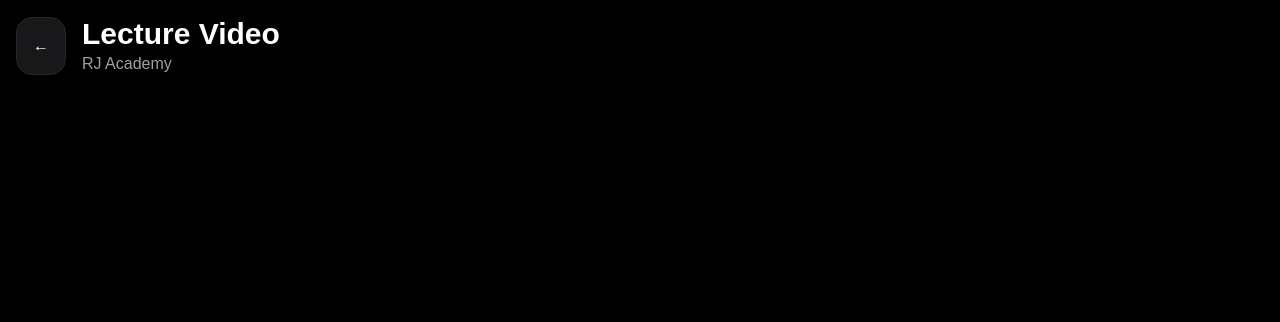
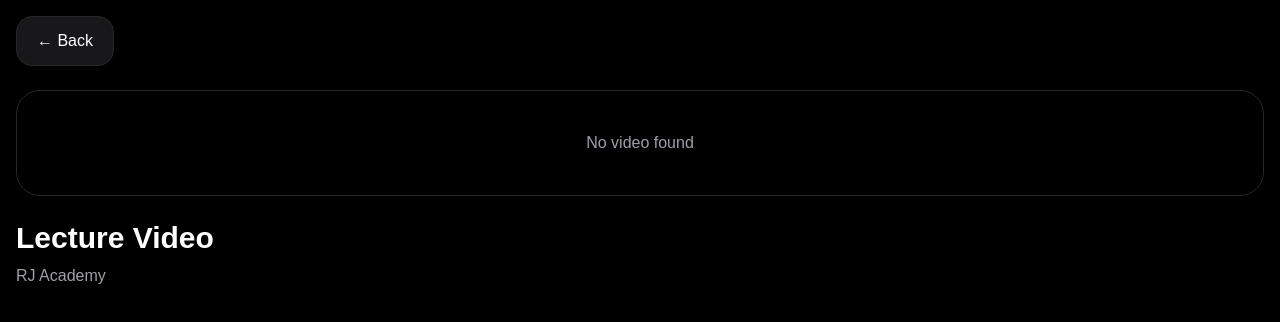
Before and after one commit to RajendraJakhar/rj-academy, a Next.js app: page /player in a window 1280 px wide. Shown: the top 322 px of the page. Built offline with nearby package versions, Linux system fonts and the light colour scheme.

Commit message:
final fix

```diff
--- a/src/app/chapters/page.tsx
+++ b/src/app/chapters/page.tsx
@@ -1,12 +1,11 @@
 "use client"
 
-import { useEffect, useState } from "react"
+import { Suspense, useEffect, useState } from "react"
 import { useRouter, useSearchParams } from "next/navigation"
 import Link from "next/link"
 import { supabase } from "@/lib/supabase"
 
-export default function ChaptersPage() {
-
+function ChaptersContent() {
   const router = useRouter()
   const searchParams = useSearchParams()
 
@@ -38,9 +37,7 @@ export default function ChaptersPage() {
   return (
     <main className="min-h-screen bg-black text-white p-4">
 
-      {/* Header */}
       <div className="flex items-center gap-4">
-
         <button
           className="bg-zinc-900 border border-zinc-800 p-4 rounded-2xl"
           onClick={() => router.back()}
@@ -49,7 +46,6 @@ export default function ChaptersPage() {
         </button>
 
         <div>
-
           <h1 className="text-4xl font-bold">
             {subjectName} Chapters
           </h1>
@@ -57,27 +53,20 @@ export default function ChaptersPage() {
           <p className="text-purple-400 tracking-[4px] mt-1">
             {courseName}
           </p>
-
         </div>
-
       </div>
 
-      {/* Chapters */}
       <div className="mt-10 space-y-5">
-
         {chapters.map((item) => (
-
           <Link
             href={`/lectures?course=${courseName}&subject=${subjectName}&chapter=${item.chapter}`}
             key={item.id}
           >
-
             <div className="bg-zinc-900 border border-zinc-800 rounded-3xl p-6 hover:border-purple-500 transition-all">
 
               <div className="flex items-center justify-between">
 
                 <div>
-
                   <h2 className="text-2xl font-bold">
                     {item.chapter}
                   </h2>
@@ -85,7 +74,6 @@ export default function ChaptersPage() {
                   <p className="text-zinc-400 mt-2">
                     Explore Lectures
                   </p>
-
                 </div>
 
                 <div className="text-4xl text-zinc-500">
@@ -95,13 +83,18 @@ export default function ChaptersPage() {
               </div>
 
             </div>
-
           </Link>
-
         ))}
-
       </div>
 
     </main>
   )
 }
+
+export default function ChaptersPage() {
+  return (
+    <Suspense fallback={<div className="text-white p-10">Loading...</div>}>
+      <ChaptersContent />
+    </Suspense>
+  )
+}
--- a/src/app/lectures/page.tsx
+++ b/src/app/lectures/page.tsx
@@ -1,12 +1,11 @@
 "use client"
 
-import { useEffect, useState } from "react"
+import { Suspense, useEffect, useState } from "react"
 import Link from "next/link"
 import { useRouter, useSearchParams } from "next/navigation"
 import { supabase } from "@/lib/supabase"
 
-export default function LecturesPage() {
-
+function LecturesContent() {
   const router = useRouter()
   const searchParams = useSearchParams()
 
@@ -27,18 +26,14 @@ export default function LecturesPage() {
     const { data, error } = await supabase
       .from("lectures")
       .select("*")
+      .eq("course", courseName)
+      .eq("subject", subjectName)
+      .eq("chapter", chapterName)
 
     if (error) {
       console.log(error)
     } else {
-
-      const filtered = data.filter((item) =>
-        item.course?.includes(courseName || "") &&
-        item.subject?.includes(subjectName || "") &&
-        item.chapter?.includes(chapterName || "")
-      )
-
-      setLectures(filtered)
+      setLectures(data)
     }
   }
 
@@ -90,7 +85,6 @@ export default function LecturesPage() {
             className="bg-zinc-900 border border-zinc-800 rounded-3xl overflow-hidden"
           >
 
-            {/* Thumbnail */}
             <div className="relative">
 
               <img
@@ -99,23 +93,18 @@ export default function LecturesPage() {
                 className="w-full h-56 object-cover"
               />
 
-              {/* Play Button */}
               <div className="absolute inset-0 flex items-center justify-center">
-
                 <div className="w-20 h-20 rounded-full bg-purple-600 flex items-center justify-center text-3xl">
                   ▶
                 </div>
-
               </div>
 
-              {/* HD Badge */}
               <div className="absolute bottom-4 right-4 bg-black/80 px-3 py-1 rounded-xl text-sm">
                 HD
               </div>
 
             </div>
 
-            {/* Content */}
             <div className="p-5">
 
               <h2 className="text-2xl font-bold">
@@ -126,10 +115,8 @@ export default function LecturesPage() {
                 RJ Academy
               </p>
 
-              {/* Buttons */}
               <div className="mt-5 flex gap-3">
 
-                {/* Watch Lecture */}
                 <Link
                   href={`/player?video=${encodeURIComponent(item.video_url)}`}
                   className="flex-1"
@@ -139,7 +126,6 @@ export default function LecturesPage() {
                   </button>
                 </Link>
 
-                {/* PDF Notes */}
                 {item.pdf_url && (
                   <a
                     href={item.pdf_url}
@@ -165,3 +151,11 @@ export default function LecturesPage() {
     </main>
   )
 }
+
+export default function LecturesPage() {
+  return (
+    <Suspense fallback={<div className="text-white p-10">Loading...</div>}>
+      <LecturesContent />
+    </Suspense>
+  )
+}
--- a/src/app/player/page.tsx
+++ b/src/app/player/page.tsx
@@ -1,48 +1,57 @@
 "use client"
 
-import { useSearchParams, useRouter } from "next/navigation"
+import { Suspense } from "react"
+import { useRouter, useSearchParams } from "next/navigation"
 
-export default function PlayerPage() {
+function PlayerContent() {
+  const router = useRouter()
   const searchParams = useSearchParams()
-  const router = useRouter()
 
   const videoUrl = searchParams.get("video")
 
   return (
     <main className="min-h-screen bg-black text-white p-4">
 
-      {/* Header */}
-      <div className="flex items-center gap-4 mb-6">
+      {/* Back Button */}
+      <button
+        onClick={() => router.back()}
+        className="bg-zinc-900 border border-zinc-800 px-5 py-3 rounded-2xl mb-6"
+      >
+        ← Back
+      </button>
 
-        <button
-          onClick={() => router.back()}
-          className="bg-zinc-900 border border-zinc-800 p-4 rounded-2xl"
-        >
-          ←
-        </button>
+      {/* Video Player */}
+      <div className="rounded-3xl overflow-hidden border border-zinc-800">
 
-        <div>
-          <h1 className="text-3xl font-bold">
-            Lecture Video
-          </h1>
-
-          <p className="text-zinc-400">
-            RJ Academy
-          </p>
-        </div>
+        {videoUrl ? (
+          <iframe
+            src={decodeURIComponent(videoUrl)}
+            className="w-full h-[500px]"
+            allow="autoplay"
+            allowFullScreen
+          />
+        ) : (
+          <div className="p-10 text-center text-zinc-400">
+            No video found
+          </div>
+        )}
 
       </div>
 
-      {/* Google Drive / YouTube Player */}
-      {videoUrl && (
-        <iframe
-          src={decodeURIComponent(videoUrl)}
-          className="w-full aspect-video rounded-3xl"
-          allow="autoplay; encrypted-media"
-          allowFullScreen
-        />
-      )}
+      {/* Info */}
+      <div className="mt-6">
+        <h1 className="text-3xl font-bold">Lecture Video</h1>
+        <p className="text-zinc-400 mt-2">RJ Academy</p>
+      </div>
 
     </main>
   )
 }
+
+export default function PlayerPage() {
+  return (
+    <Suspense fallback={<div className="text-white p-10">Loading...</div>}>
+      <PlayerContent />
+    </Suspense>
+  )
+}
--- a/src/app/subjects/page.tsx
+++ b/src/app/subjects/page.tsx
@@ -1,12 +1,11 @@
 "use client"
 
-import { useEffect, useState } from "react"
+import { Suspense, useEffect, useState } from "react"
 import { useRouter, useSearchParams } from "next/navigation"
 import Link from "next/link"
 import { supabase } from "@/lib/supabase"
 
-export default function SubjectsPage() {
-
+function SubjectsContent() {
   const router = useRouter()
   const searchParams = useSearchParams()
 
@@ -47,7 +46,6 @@ export default function SubjectsPage() {
         </button>
 
         <div>
-
           <h1 className="text-4xl font-bold">
             Select Subject
           </h1>
@@ -55,7 +53,6 @@ export default function SubjectsPage() {
           <p className="text-purple-400 tracking-[4px] mt-1">
             {courseName}
           </p>
-
         </div>
 
       </div>
@@ -74,27 +71,22 @@ export default function SubjectsPage() {
 
               <div className="flex items-center gap-4">
 
-                {/* Thumbnail */}
                 <div className="w-20 h-20 bg-zinc-800 rounded-2xl flex items-center justify-center">
                   📘
                 </div>
 
-                {/* Info */}
                 <div>
-
                   <h2 className="text-2xl font-bold">
                     {item.subject}
                   </h2>
 
                   <p className="text-zinc-400 mt-1">
-                    Explore Modules
+                    Explore Chapters
                   </p>
-
                 </div>
 
               </div>
 
-              {/* Arrow */}
               <div className="text-3xl text-zinc-500">
                 ›
               </div>
@@ -110,3 +102,11 @@ export default function SubjectsPage() {
     </main>
   )
 }
+
+export default function SubjectsPage() {
+  return (
+    <Suspense fallback={<div className="text-white p-10">Loading...</div>}>
+      <SubjectsContent />
+    </Suspense>
+  )
+}
```
